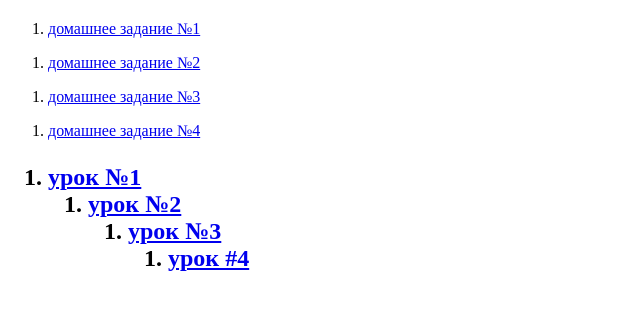
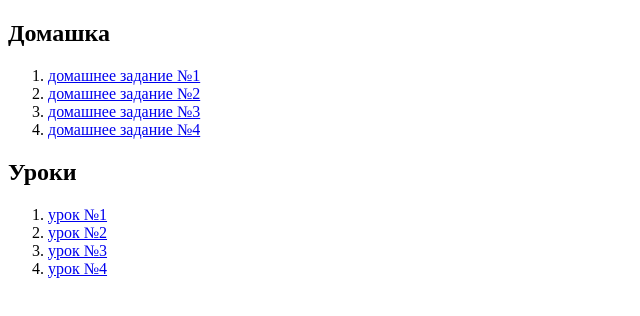
Before and after one commit to Sam-test-2020/Sam-test-2020.github.io, a plain HTML site: page index.html in a window 1280 px wide. Shown: the part 60-376 px from the top of the page, without its empty margins (0-640 px from the left). Drawn offline with Linux system fonts and the light colour scheme.

Commit message:
Add files via upload

```diff
--- a/index.html
+++ b/index.html
@@ -10,43 +10,35 @@
     <h1>
         <a href="my_page.html">ссылка на мою страницу</a>
     </h1>
+    <h2>Домашка</h2>
     <ol>
         <li>
             <a href="lesson_1_homework.html">домашнее задание №1</a>
         </li>
-    </ol>
-    <ol>
         <li>
             <a href="lesson_2_homework.html">домашнее задание №2</a>
         </li>
-    </ol>
-    <ol>
         <li>
             <a href="lesson_3_homework.html">домашнее задание №3</a>
         </li>
-    </ol>
-    <ol>
         <li>
             <a href="lesson_4_homework.html">домашнее задание №4</a>
         </li>
     </ol>
-    <h2>
+    <h2>Уроки</h2>
         <ol>
             <li>
-                <a href="lessons_1.html.html">урок №1</a>
+                <a href="lessons_1.html">урок №1</a>
             </li>
-            <ol>
             <li>
                 <a href="lessons_2.html">урок №2</a>
             </li>
-                <ol>
             <li>
                 <a href="lessons_3.html">урок №3</a>
             </li>
-                    <ol>
             <li>
-                            <a href="lessons_4.html">урок #4</a>
+                <a href="lessons_4.html">урок №4</a>
             </li>
-    </h2>
+        </ol>
 </body>
 </html>
```
Lines whose indentation alone changed are shown as unchanged.
